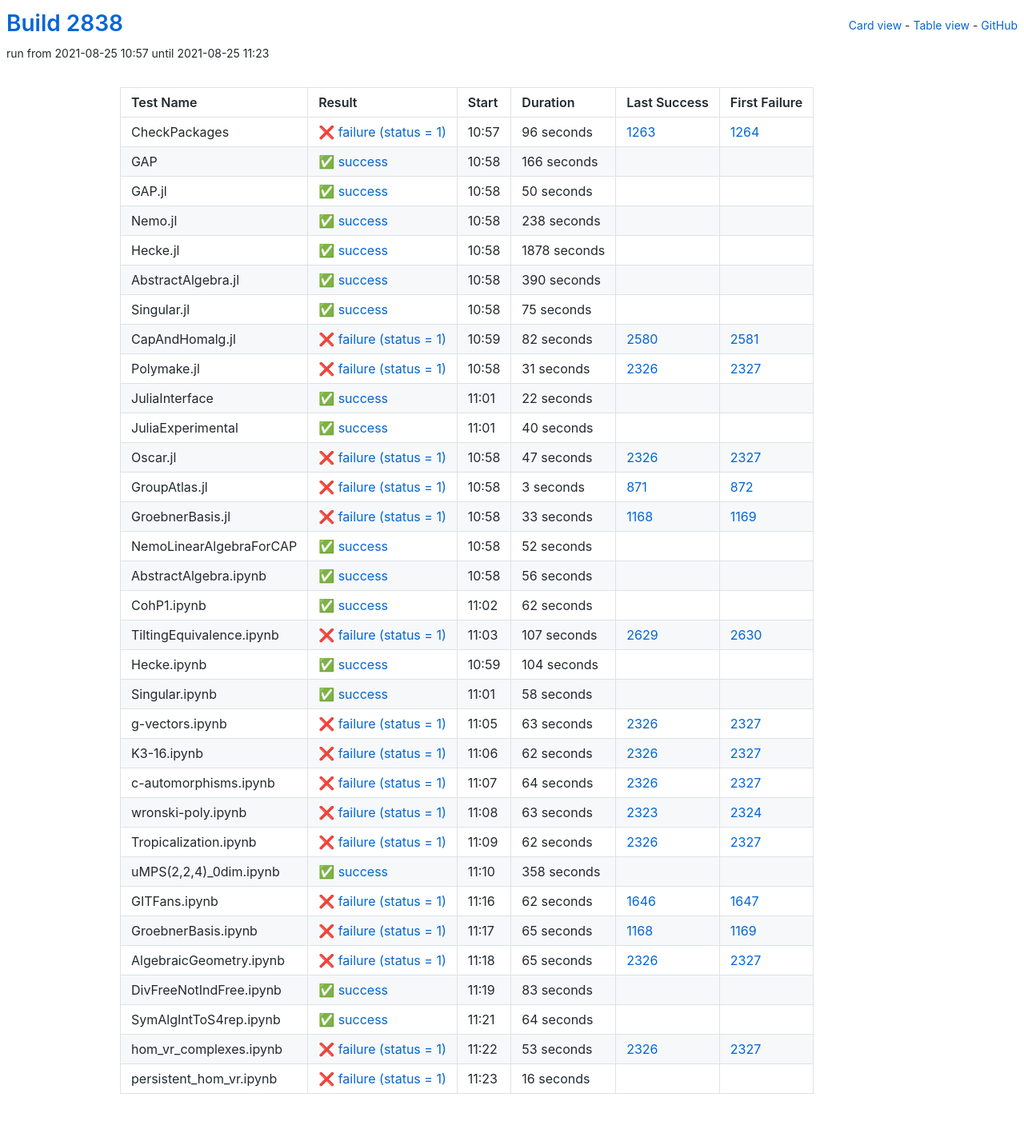
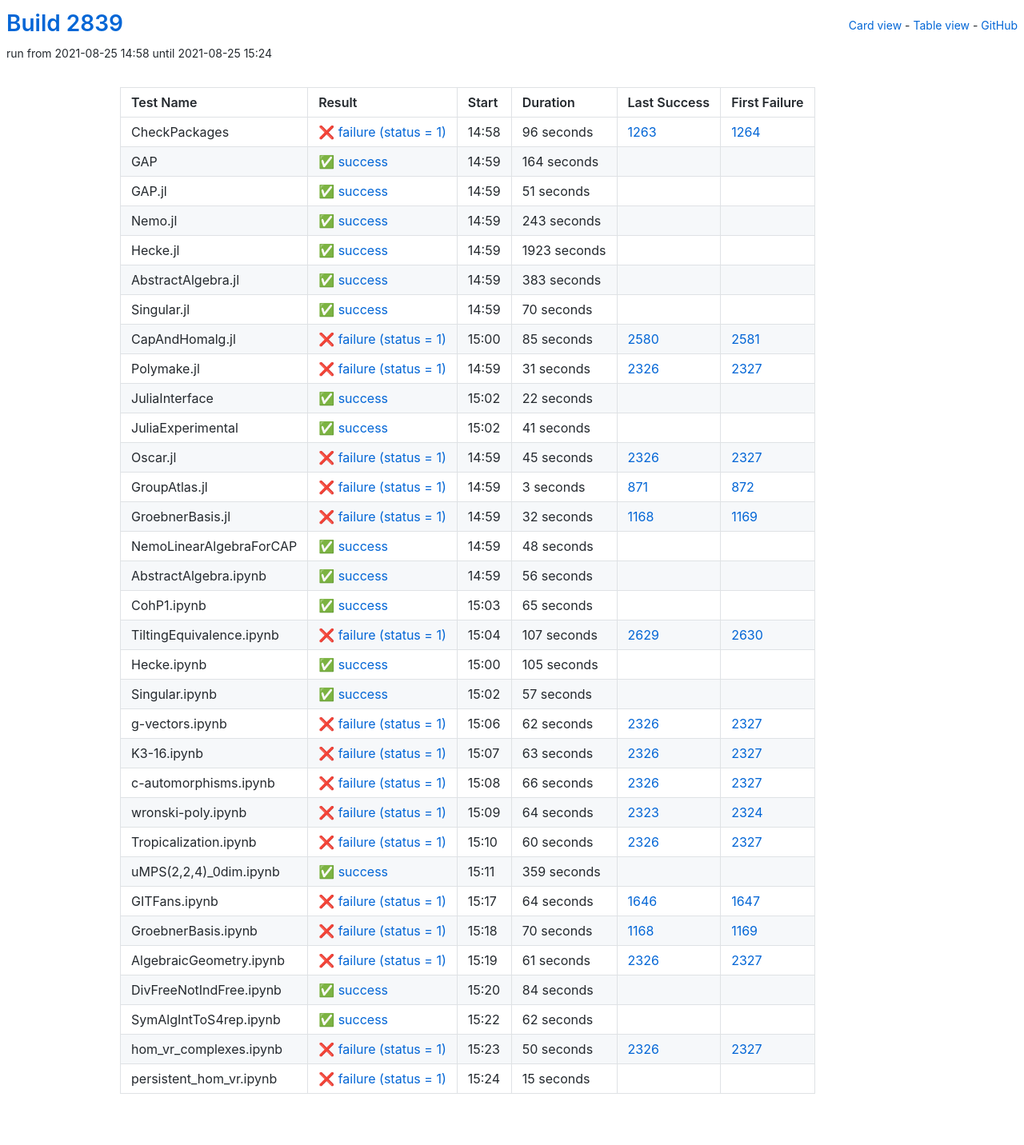
Before and after one commit to oscar-system/oscar-ci-status-stable, a Jekyll site: the page built from table.html, in a window 1280 px wide. Shown: the whole page at 80% size. Built offline with Jekyll 4.4.1, drawn with Linux system fonts in a browser that asks for light colours.

Commit message:
Build #2839

```diff
--- a/_data/ci.yml
+++ b/_data/ci.yml
@@ -1,6 +1,6 @@
 ---
-build: 2838
-build_url: https://oscarci.mathematik.uni-kl.de/job/oscar-stable/2838/
+build: 2839
+build_url: https://oscarci.mathematik.uni-kl.de/job/oscar-stable/2839/
 job: oscar-stable
 organization: oscar-system
 repo: oscar-ci-status-stable
@@ -8,8 +8,8 @@ repourl: https://github.com/oscar-system/oscar-ci-status-stable
 tests:
 - name: CheckPackages
   id: checkpackages
-  log: https://oscarci.mathematik.uni-kl.de/job/oscar-stable/2838/artifact/logs/build-2838/CheckPackages.log
-  start: 2021-08-25 10:57
+  log: https://oscarci.mathematik.uni-kl.de/job/oscar-stable/2839/artifact/logs/build-2839/CheckPackages.log
+  start: 2021-08-25 14:58
   success: false
   exitcode: 1
   status: failure
@@ -20,92 +20,92 @@ tests:
   first_failure_url: https://oscarci.mathematik.uni-kl.de/job/oscar-stable/1264/
 - name: GAP
   id: gap
-  log: https://oscarci.mathematik.uni-kl.de/job/oscar-stable/2838/artifact/logs/build-2838/GAP.log
-  start: 2021-08-25 10:58
+  log: https://oscarci.mathematik.uni-kl.de/job/oscar-stable/2839/artifact/logs/build-2839/GAP.log
+  start: 2021-08-25 14:59
   success: true
   exitcode: 0
   status: success
-  duration: 166
+  duration: 164
   last_success: false
   last_success_url:
   first_failure: false
   first_failure_url:
 - name: GAP.jl
   id: gap-jl
-  log: https://oscarci.mathematik.uni-kl.de/job/oscar-stable/2838/artifact/logs/build-2838/GAP.jl.log
-  start: 2021-08-25 10:58
+  log: https://oscarci.mathematik.uni-kl.de/job/oscar-stable/2839/artifact/logs/build-2839/GAP.jl.log
+  start: 2021-08-25 14:59
   success: true
   exitcode: 0
   status: success
-  duration: 50
+  duration: 51
   last_success: false
   last_success_url:
   first_failure: false
   first_failure_url:
 - name: Nemo.jl
   id: nemo-jl
-  log: https://oscarci.mathematik.uni-kl.de/job/oscar-stable/2838/artifact/logs/build-2838/Nemo.jl.log
-  start: 2021-08-25 10:58
+  log: https://oscarci.mathematik.uni-kl.de/job/oscar-stable/2839/artifact/logs/build-2839/Nemo.jl.log
+  start: 2021-08-25 14:59
   success: true
   exitcode: 0
   status: success
-  duration: 238
+  duration: 243
   last_success: false
   last_success_url:
   first_failure: false
   first_failure_url:
 - name: Hecke.jl
   id: hecke-jl
-  log: https://oscarci.mathematik.uni-kl.de/job/oscar-stable/2838/artifact/logs/build-2838/Hecke.jl.log
-  start: 2021-08-25 10:58
+  log: https://oscarci.mathematik.uni-kl.de/job/oscar-stable/2839/artifact/logs/build-2839/Hecke.jl.log
+  start: 2021-08-25 14:59
   success: true
   exitcode: 0
   status: success
-  duration: 1878
+  duration: 1923
   last_success: false
   last_success_url:
   first_failure: false
   first_failure_url:
 - name: AbstractAlgebra.jl
   id: abstractalgebra-jl
-  log: https://oscarci.mathematik.uni-kl.de/job/oscar-stable/2838/artifact/logs/build-2838/AbstractAlgebra.jl.log
-  start: 2021-08-25 10:58
+  log: https://oscarci.mathematik.uni-kl.de/job/oscar-stable/2839/artifact/logs/build-2839/AbstractAlgebra.jl.log
+  start: 2021-08-25 14:59
   success: true
   exitcode: 0
   status: success
-  duration: 390
+  duration: 383
   last_success: false
   last_success_url:
   first_failure: false
   first_failure_url:
 - name: Singular.jl
   id: singular-jl
-  log: https://oscarci.mathematik.uni-kl.de/job/oscar-stable/2838/artifact/logs/build-2838/Singular.jl.log
-  start: 2021-08-25 10:58
+  log: https://oscarci.mathematik.uni-kl.de/job/oscar-stable/2839/artifact/logs/build-2839/Singular.jl.log
+  start: 2021-08-25 14:59
   success: true
   exitcode: 0
   status: success
-  duration: 75
+  duration: 70
   last_success: false
   last_success_url:
   first_failure: false
   first_failure_url:
 - name: CapAndHomalg.jl
   id: capandhomalg-jl
-  log: https://oscarci.mathematik.uni-kl.de/job/oscar-stable/2838/artifact/logs/build-2838/CapAndHomalg.jl.log
-  start: 2021-08-25 10:59
+  log: https://oscarci.mathematik.uni-kl.de/job/oscar-stable/2839/artifact/logs/build-2839/CapAndHomalg.jl.log
+  start: 2021-08-25 15:00
   success: false
   exitcode: 1
   status: failure
-  duration: 82
+  duration: 85
   last_success: 2580
   last_success_url: https://oscarci.mathematik.uni-kl.de/job/oscar-stable/2580/
   first_failure: 2581
   first_failure_url: https://oscarci.mathematik.uni-kl.de/job/oscar-stable/2581/
 - name: Polymake.jl
   id: polymake-jl
-  log: https://oscarci.mathematik.uni-kl.de/job/oscar-stable/2838/artifact/logs/build-2838/Polymake.jl.log
-  start: 2021-08-25 10:58
+  log: https://oscarci.mathematik.uni-kl.de/job/oscar-stable/2839/artifact/logs/build-2839/Polymake.jl.log
+  start: 2021-08-25 14:59
   success: false
   exitcode: 1
   status: failure
@@ -116,8 +116,8 @@ tests:
   first_failure_url: https://oscarci.mathematik.uni-kl.de/job/oscar-stable/2327/
 - name: JuliaInterface
   id: juliainterface
-  log: https://oscarci.mathematik.uni-kl.de/job/oscar-stable/2838/artifact/logs/build-2838/JuliaInterface.log
-  start: 2021-08-25 11:01
+  log: https://oscarci.mathematik.uni-kl.de/job/oscar-stable/2839/artifact/logs/build-2839/JuliaInterface.log
+  start: 2021-08-25 15:02
   success: true
   exitcode: 0
   status: success
@@ -128,32 +128,32 @@ tests:
   first_failure_url:
 - name: JuliaExperimental
   id: juliaexperimental
-  log: https://oscarci.mathematik.uni-kl.de/job/oscar-stable/2838/artifact/logs/build-2838/JuliaExperimental.log
-  start: 2021-08-25 11:01
+  log: https://oscarci.mathematik.uni-kl.de/job/oscar-stable/2839/artifact/logs/build-2839/JuliaExperimental.log
+  start: 2021-08-25 15:02
   success: true
   exitcode: 0
   status: success
-  duration: 40
+  duration: 41
   last_success: false
   last_success_url:
   first_failure: false
   first_failure_url:
 - name: Oscar.jl
   id: oscar-jl
-  log: https://oscarci.mathematik.uni-kl.de/job/oscar-stable/2838/artifact/logs/build-2838/Oscar.jl.log
-  start: 2021-08-25 10:58
+  log: https://oscarci.mathematik.uni-kl.de/job/oscar-stable/2839/artifact/logs/build-2839/Oscar.jl.log
+  start: 2021-08-25 14:59
   success: false
   exitcode: 1
   status: failure
-  duration: 47
+  duration: 45
   last_success: 2326
   last_success_url: https://oscarci.mathematik.uni-kl.de/job/oscar-stable/2326/
   first_failure: 2327
   first_failure_url: https://oscarci.mathematik.uni-kl.de/job/oscar-stable/2327/
 - name: GroupAtlas.jl
   id: groupatlas-jl
-  log: https://oscarci.mathematik.uni-kl.de/job/oscar-stable/2838/artifact/logs/build-2838/GroupAtlas.jl.log
-  start: 2021-08-25 10:58
+  log: https://oscarci.mathematik.uni-kl.de/job/oscar-stable/2839/artifact/logs/build-2839/GroupAtlas.jl.log
+  start: 2021-08-25 14:59
   success: false
   exitcode: 1
   status: failure
@@ -164,32 +164,32 @@ tests:
   first_failure_url: https://oscarci.mathematik.uni-kl.de/job/oscar-stable/872/
 - name: GroebnerBasis.jl
   id: groebnerbasis-jl
-  log: https://oscarci.mathematik.uni-kl.de/job/oscar-stable/2838/artifact/logs/build-2838/GroebnerBasis.jl.log
-  start: 2021-08-25 10:58
+  log: https://oscarci.mathematik.uni-kl.de/job/oscar-stable/2839/artifact/logs/build-2839/GroebnerBasis.jl.log
+  start: 2021-08-25 14:59
   success: false
   exitcode: 1
   status: failure
-  duration: 33
+  duration: 32
   last_success: 1168
   last_success_url: https://oscarci.mathematik.uni-kl.de/job/oscar-stable/1168/
   first_failure: 1169
   first_failure_url: https://oscarci.mathematik.uni-kl.de/job/oscar-stable/1169/
 - name: NemoLinearAlgebraForCAP
   id: nemolinearalgebraforcap
-  log: https://oscarci.mathematik.uni-kl.de/job/oscar-stable/2838/artifact/logs/build-2838/NemoLinearAlgebraForCAP.log
-  start: 2021-08-25 10:58
+  log: https://oscarci.mathematik.uni-kl.de/job/oscar-stable/2839/artifact/logs/build-2839/NemoLinearAlgebraForCAP.log
+  start: 2021-08-25 14:59
   success: true
   exitcode: 0
   status: success
-  duration: 52
+  duration: 48
   last_success: false
   last_success_url:
   first_failure: false
   first_failure_url:
 - name: AbstractAlgebra.ipynb
   id: abstractalgebra-ipynb
-  log: https://oscarci.mathematik.uni-kl.de/job/oscar-stable/2838/artifact/logs/build-2838/AbstractAlgebra.ipynb.log
-  start: 2021-08-25 10:58
+  log: https://oscarci.mathematik.uni-kl.de/job/oscar-stable/2839/artifact/logs/build-2839/AbstractAlgebra.ipynb.log
+  start: 2021-08-25 14:59
   success: true
   exitcode: 0
   status: success
@@ -200,20 +200,20 @@ tests:
   first_failure_url:
 - name: CohP1.ipynb
   id: cohp1-ipynb
-  log: https://oscarci.mathematik.uni-kl.de/job/oscar-stable/2838/artifact/logs/build-2838/CohP1.ipynb.log
-  start: 2021-08-25 11:02
+  log: https://oscarci.mathematik.uni-kl.de/job/oscar-stable/2839/artifact/logs/build-2839/CohP1.ipynb.log
+  start: 2021-08-25 15:03
   success: true
   exitcode: 0
   status: success
-  duration: 62
+  duration: 65
   last_success: false
   last_success_url:
   first_failure: false
   first_failure_url:
 - name: TiltingEquivalence.ipynb
   id: tiltingequivalence-ipynb
-  log: https://oscarci.mathematik.uni-kl.de/job/oscar-stable/2838/artifact/logs/build-2838/TiltingEquivalence.ipynb.log
-  start: 2021-08-25 11:03
+  log: https://oscarci.mathematik.uni-kl.de/job/oscar-stable/2839/artifact/logs/build-2839/TiltingEquivalence.ipynb.log
+  start: 2021-08-25 15:04
   success: false
   exitcode: 1
   status: failure
@@ -224,32 +224,44 @@ tests:
   first_failure_url: https://oscarci.mathematik.uni-kl.de/job/oscar-stable/2630/
 - name: Hecke.ipynb
   id: hecke-ipynb
-  log: https://oscarci.mathematik.uni-kl.de/job/oscar-stable/2838/artifact/logs/build-2838/Hecke.ipynb.log
-  start: 2021-08-25 10:59
+  log: https://oscarci.mathematik.uni-kl.de/job/oscar-stable/2839/artifact/logs/build-2839/Hecke.ipynb.log
+  start: 2021-08-25 15:00
   success: true
   exitcode: 0
   status: success
-  duration: 104
+  duration: 105
   last_success: false
   last_success_url:
   first_failure: false
   first_failure_url:
 - name: Singular.ipynb
   id: singular-ipynb
-  log: https://oscarci.mathematik.uni-kl.de/job/oscar-stable/2838/artifact/logs/build-2838/Singular.ipynb.log
-  start: 2021-08-25 11:01
+  log: https://oscarci.mathematik.uni-kl.de/job/oscar-stable/2839/artifact/logs/build-2839/Singular.ipynb.log
+  start: 2021-08-25 15:02
   success: true
   exitcode: 0
   status: success
-  duration: 58
+  duration: 57
   last_success: false
   last_success_url:
   first_failure: false
   first_failure_url:
 - name: g-vectors.ipynb
   id: g-vectors-ipynb
-  log: https://oscarci.mathematik.uni-kl.de/job/oscar-stable/2838/artifact/logs/build-2838/g-vectors.ipynb.log
-  start: 2021-08-25 11:05
+  log: https://oscarci.mathematik.uni-kl.de/job/oscar-stable/2839/artifact/logs/build-2839/g-vectors.ipynb.log
+  start: 2021-08-25 15:06
+  success: false
+  exitcode: 1
+  status: failure
+  duration: 62
+  last_success: 2326
+  last_success_url: https://oscarci.mathematik.uni-kl.de/job/oscar-stable/2326/
+  first_failure: 2327
+  first_failure_url: https://oscarci.mathematik.uni-kl.de/job/oscar-stable/2327/
+- name: K3-16.ipynb
+  id: k3-16-ipynb
+  log: https://oscarci.mathematik.uni-kl.de/job/oscar-stable/2839/artifact/logs/build-2839/K3-16.ipynb.log
+  start: 2021-08-25 15:07
   success: false
   exitcode: 1
   status: failure
@@ -258,146 +270,134 @@ tests:
   last_success_url: https://oscarci.mathematik.uni-kl.de/job/oscar-stable/2326/
   first_failure: 2327
   first_failure_url: https://oscarci.mathematik.uni-kl.de/job/oscar-stable/2327/
-- name: K3-16.ipynb
-  id: k3-16-ipynb
-  log: https://oscarci.mathematik.uni-kl.de/job/oscar-stable/2838/artifact/logs/build-2838/K3-16.ipynb.log
-  start: 2021-08-25 11:06
+- name: c-automorphisms.ipynb
+  id: c-automorphisms-ipynb
+  log: https://oscarci.mathematik.uni-kl.de/job/oscar-stable/2839/artifact/logs/build-2839/c-automorphisms.ipynb.log
+  start: 2021-08-25 15:08
   success: false
   exitcode: 1
   status: failure
-  duration: 62
-  last_success: 2326
-  last_success_url: https://oscarci.mathematik.uni-kl.de/job/oscar-stable/2326/
-  first_failure: 2327
-  first_failure_url: https://oscarci.mathematik.uni-kl.de/job/oscar-stable/2327/
-- name: c-automorphisms.ipynb
-  id: c-automorphisms-ipynb
-  log: https://oscarci.mathematik.uni-kl.de/job/oscar-stable/2838/artifact/logs/build-2838/c-automorphisms.ipynb.log
-  start: 2021-08-25 11:07
-  success: false
-  exitcode: 1
-  status: failure
-  duration: 64
+  duration: 66
   last_success: 2326
   last_success_url: https://oscarci.mathematik.uni-kl.de/job/oscar-stable/2326/
   first_failure: 2327
   first_failure_url: https://oscarci.mathematik.uni-kl.de/job/oscar-stable/2327/
 - name: wronski-poly.ipynb
   id: wronski-poly-ipynb
-  log: https://oscarci.mathematik.uni-kl.de/job/oscar-stable/2838/artifact/logs/build-2838/wronski-poly.ipynb.log
-  start: 2021-08-25 11:08
+  log: https://oscarci.mathematik.uni-kl.de/job/oscar-stable/2839/artifact/logs/build-2839/wronski-poly.ipynb.log
+  start: 2021-08-25 15:09
   success: false
   exitcode: 1
   status: failure
-  duration: 63
+  duration: 64
   last_success: 2323
   last_success_url: https://oscarci.mathematik.uni-kl.de/job/oscar-stable/2323/
   first_failure: 2324
   first_failure_url: https://oscarci.mathematik.uni-kl.de/job/oscar-stable/2324/
 - name: Tropicalization.ipynb
   id: tropicalization-ipynb
-  log: https://oscarci.mathematik.uni-kl.de/job/oscar-stable/2838/artifact/logs/build-2838/Tropicalization.ipynb.log
-  start: 2021-08-25 11:09
+  log: https://oscarci.mathematik.uni-kl.de/job/oscar-stable/2839/artifact/logs/build-2839/Tropicalization.ipynb.log
+  start: 2021-08-25 15:10
   success: false
   exitcode: 1
   status: failure
-  duration: 62
+  duration: 60
   last_success: 2326
   last_success_url: https://oscarci.mathematik.uni-kl.de/job/oscar-stable/2326/
   first_failure: 2327
   first_failure_url: https://oscarci.mathematik.uni-kl.de/job/oscar-stable/2327/
 - name: uMPS(2,2,4)_0dim.ipynb
   id: umps-2-2-4-0dim-ipynb
-  log: https://oscarci.mathematik.uni-kl.de/job/oscar-stable/2838/artifact/logs/build-2838/uMPS-2-2-4-_0dim.ipynb.log
-  start: 2021-08-25 11:10
+  log: https://oscarci.mathematik.uni-kl.de/job/oscar-stable/2839/artifact/logs/build-2839/uMPS-2-2-4-_0dim.ipynb.log
+  start: 2021-08-25 15:11
   success: true
   exitcode: 0
   status: success
-  duration: 358
+  duration: 359
   last_success: false
   last_success_url:
   first_failure: false
   first_failure_url:
 - name: GITFans.ipynb
   id: gitfans-ipynb
-  log: https://oscarci.mathematik.uni-kl.de/job/oscar-stable/2838/artifact/logs/build-2838/GITFans.ipynb.log
-  start: 2021-08-25 11:16
+  log: https://oscarci.mathematik.uni-kl.de/job/oscar-stable/2839/artifact/logs/build-2839/GITFans.ipynb.log
+  start: 2021-08-25 15:17
   success: false
   exitcode: 1
   status: failure
-  duration: 62
+  duration: 64
   last_success: 1646
   last_success_url: https://oscarci.mathematik.uni-kl.de/job/oscar-stable/1646/
   first_failure: 1647
   first_failure_url: https://oscarci.mathematik.uni-kl.de/job/oscar-stable/1647/
 - name: GroebnerBasis.ipynb
   id: groebnerbasis-ipynb
-  log: https://oscarci.mathematik.uni-kl.de/job/oscar-stable/2838/artifact/logs/build-2838/GroebnerBasis.ipynb.log
-  start: 2021-08-25 11:17
+  log: https://oscarci.mathematik.uni-kl.de/job/oscar-stable/2839/artifact/logs/build-2839/GroebnerBasis.ipynb.log
+  start: 2021-08-25 15:18
   success: false
   exitcode: 1
   status: failure
-  duration: 65
+  duration: 70
   last_success: 1168
   last_success_url: https://oscarci.mathematik.uni-kl.de/job/oscar-stable/1168/
   first_failure: 1169
   first_failure_url: https://oscarci.mathematik.uni-kl.de/job/oscar-stable/1169/
 - name: AlgebraicGeometry.ipynb
   id: algebraicgeometry-ipynb
-  log: https://oscarci.mathematik.uni-kl.de/job/oscar-stable/2838/artifact/logs/build-2838/AlgebraicGeometry.ipynb.log
-  start: 2021-08-25 11:18
+  log: https://oscarci.mathematik.uni-kl.de/job/oscar-stable/2839/artifact/logs/build-2839/AlgebraicGeometry.ipynb.log
+  start: 2021-08-25 15:19
   success: false
   exitcode: 1
   status: failure
-  duration: 65
+  duration: 61
   last_success: 2326
   last_success_url: https://oscarci.mathematik.uni-kl.de/job/oscar-stable/2326/
   first_failure: 2327
   first_failure_url: https://oscarci.mathematik.uni-kl.de/job/oscar-stable/2327/
 - name: DivFreeNotIndFree.ipynb
   id: divfreenotindfree-ipynb
-  log: https://oscarci.mathematik.uni-kl.de/job/oscar-stable/2838/artifact/logs/build-2838/DivFreeNotIndFree.ipynb.log
-  start: 2021-08-25 11:19
+  log: https://oscarci.mathematik.uni-kl.de/job/oscar-stable/2839/artifact/logs/build-2839/DivFreeNotIndFree.ipynb.log
+  start: 2021-08-25 15:20
   success: true
   exitcode: 0
   status: success
-  duration: 83
+  duration: 84
   last_success: false
   last_success_url:
   first_failure: false
   first_failure_url:
 - name: SymAlgIntToS4rep.ipynb
   id: symalginttos4rep-ipynb
-  log: https://oscarci.mathematik.uni-kl.de/job/oscar-stable/2838/artifact/logs/build-2838/SymAlgIntToS4rep.ipynb.log
-  start: 2021-08-25 11:21
+  log: https://oscarci.mathematik.uni-kl.de/job/oscar-stable/2839/artifact/logs/build-2839/SymAlgIntToS4rep.ipynb.log
+  start: 2021-08-25 15:22
   success: true
   exitcode: 0
   status: success
-  duration: 64
+  duration: 62
   last_success: false
   last_success_url:
   first_failure: false
   first_failure_url:
 - name: hom_vr_complexes.ipynb
   id: hom-vr-complexes-ipynb
-  log: https://oscarci.mathematik.uni-kl.de/job/oscar-stable/2838/artifact/logs/build-2838/hom_vr_complexes.ipynb.log
-  start: 2021-08-25 11:22
+  log: https://oscarci.mathematik.uni-kl.de/job/oscar-stable/2839/artifact/logs/build-2839/hom_vr_complexes.ipynb.log
+  start: 2021-08-25 15:23
   success: false
   exitcode: 1
   status: failure
-  duration: 53
+  duration: 50
   last_success: 2326
   last_success_url: https://oscarci.mathematik.uni-kl.de/job/oscar-stable/2326/
   first_failure: 2327
   first_failure_url: https://oscarci.mathematik.uni-kl.de/job/oscar-stable/2327/
 - name: persistent_hom_vr.ipynb
   id: persistent-hom-vr-ipynb
-  log: https://oscarci.mathematik.uni-kl.de/job/oscar-stable/2838/artifact/logs/build-2838/persistent_hom_vr.ipynb.log
-  start: 2021-08-25 11:23
+  log: https://oscarci.mathematik.uni-kl.de/job/oscar-stable/2839/artifact/logs/build-2839/persistent_hom_vr.ipynb.log
+  start: 2021-08-25 15:24
   success: false
   exitcode: 1
   status: failure
-  duration: 16
+  duration: 15
   last_success: false
   last_success_url:
   first_failure: false
```
Also changed, not shown: README.md.
